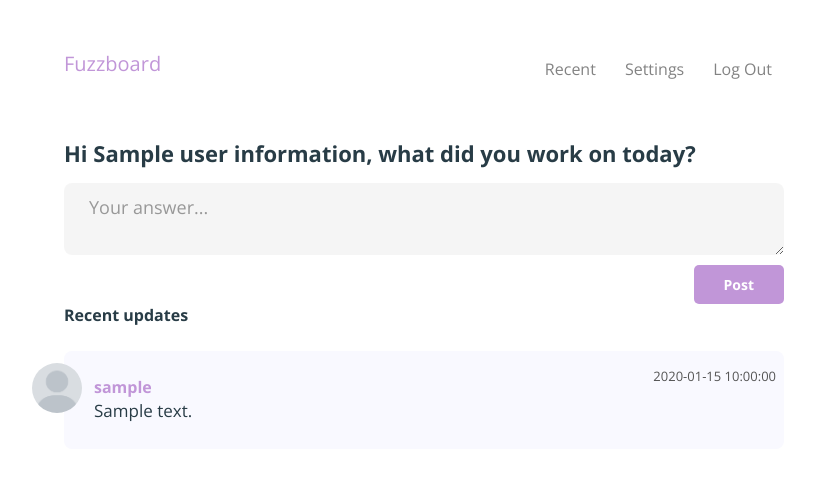
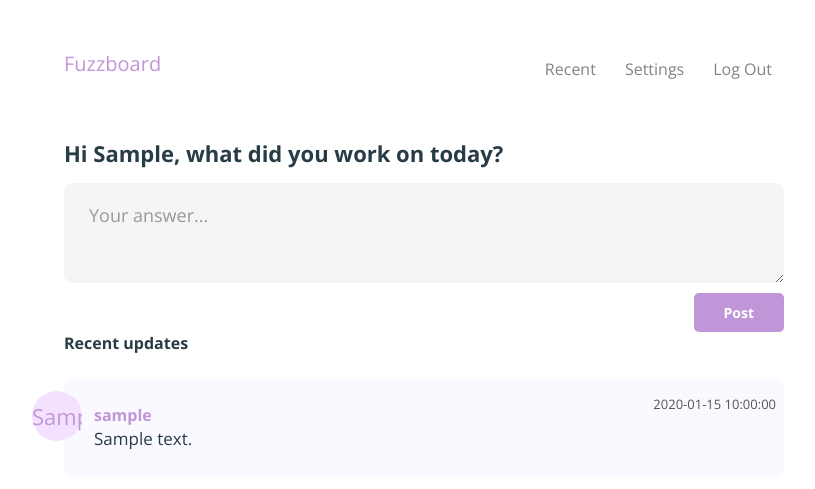
Before and after one commit to malikpiara/cuiff, a Flask app: template application/templates/home.html in a window 1280 px wide. Shown: the top 489 px of the page, without its empty margins (216-1031 px from the left). Run offline with Flask 2, Linux system fonts and the light colour scheme; the template is opened without the code that fills it: values that come from a table or form of the project are taken from there, most other values are stand-ins (such as "Sample title", 1, 10 or a date in 2020).

Commit message:
Replaced default avatar picture with a dynamic avatar generated with the user' name initials.

```diff
--- a/application/forms.py
+++ b/application/forms.py
@@ -8,7 +8,8 @@
 
 
 class Entry(FlaskForm):
-    entry_input = TextAreaField("Your answer...", validators=[DataRequired()])
+    entry_input = TextAreaField(
+        "Your answer...", validators=[DataRequired()])
     post = SubmitField("Post")
 
 
--- a/application/models.py
+++ b/application/models.py
@@ -6,6 +6,7 @@
 
 
 def get_entries():
+
     entries = [
         {
             "content": entry["content"],
@@ -13,7 +14,9 @@
             "formatted_date": datetime.datetime.strptime(
                 entry["date"], "%Y-%m-%d %H-%M-%S").strftime("%b %d, %Y"),
             "user_id": entry["user_id"],
-            "user_name": client.standups.users.find_one({"_id": entry["user_id"]})["name"]
+            "user_name": client.standups.users.find_one({"_id": entry["user_id"]})["name"],
+            "first_name_initial": client.standups.users.find_one({"_id": entry["user_id"]})["name"][0],
+            "second_name_initial": client.standups.users.find_one({"_id": entry["user_id"]})["name"].split()[1][0] if len(client.standups.users.find_one({"_id": entry["user_id"]})["name"].split()) > 1 else ""
         }
         for entry in client.standups.entries.find(
             {
--- a/application/static/css/styles.css
+++ b/application/static/css/styles.css
@@ -268,12 +268,12 @@
   display: flex;
   flex-direction: column;
   align-items: flex-end;
-  color: red;
 }
 
 .form_textarea {
+  height: 100px;
   font-size: 18px;
-  padding: 12px 25px;
+  padding: 20px 25px;
   background-color: rgba(0, 0, 0, 0.04);
   color: rgba(0, 0, 0, 1);
   border-radius: 8px;
@@ -348,3 +348,30 @@
 .big-text {
   font-size: 42px;
 }
+
+.profile-picture {
+  border-radius: 50%;
+  height: 50px;
+  width: 50px;
+  z-index: 0;
+  position: absolute;
+  display: block;
+  background-color: #f4e0ff;
+  top: 0.75em;
+  left: -2rem;
+}
+
+.profile-picture-initials {
+  font-size: 22px;
+  overflow: hidden;
+  z-index: 1;
+  top: 0;
+  left: 0;
+  height: 50px;
+  width: 50px;
+  line-height: 50px;
+  position: absolute;
+  text-align: center;
+  color: #c196d8;
+  font-weight: 500;
+}
--- a/application/templates/home.html
+++ b/application/templates/home.html
@@ -2,7 +2,7 @@
 {% block main %}
     <main class="main">
         <section>
-            <h1>Hi {{ user_information["name"] | capitalize }},
+            <h1>Hi {{ user_information["name"].split()[0] | capitalize }},
                 what did you work on today?
             </h1>
 
@@ -20,7 +20,11 @@
             {% for entry in entries %}
                 <article class="entry">
                     <header>
-                        <img class="profile_picture" src="{{ url_for('static', filename='default.png')}}">
+                        <div class="profile-picture">
+                            <a href="{{ url_for('main.progress', author=entry.user_name) }}">
+                                <div class="profile-picture-initials">{{ entry.first_name_initial | capitalize }}{{ entry.second_name_initial | capitalize }}</div>
+                            </a>
+                        </div>
                         <time class="entry_date" datetime="{{ entry.date }}">{{ entry.formatted_date }}</time>
                         <p class="entry_author">
                             <a href="{{ url_for('main.progress', author=entry.user_name) }}">
--- a/application/templates/signup.html
+++ b/application/templates/signup.html
@@ -17,7 +17,7 @@
             {% for message in get_flashed_messages() %}
                 {{ message }}
             {% endfor %}
-            <form class="block mb15" method="post">
+            <form class="block mb15" autocomplete="off" method="post">
                 {{ form.hidden_tag() }}
                 {{ form.email_address(placeholder="email@example.com", autocomplete="off") }}
                 {{ form.name(placeholder="Your name", autocomplete="off") }}
--- a/application/views.py
+++ b/application/views.py
@@ -56,6 +56,7 @@
     form = Entry()
     email = session["username"]
     user_information = find_user_by_email(email)
+
     if form.validate_on_submit():
 
         create_entry(content=form.entry_input.data,
```
Also changed, not shown: application/templates/progress.html (+6 -2 lines).
